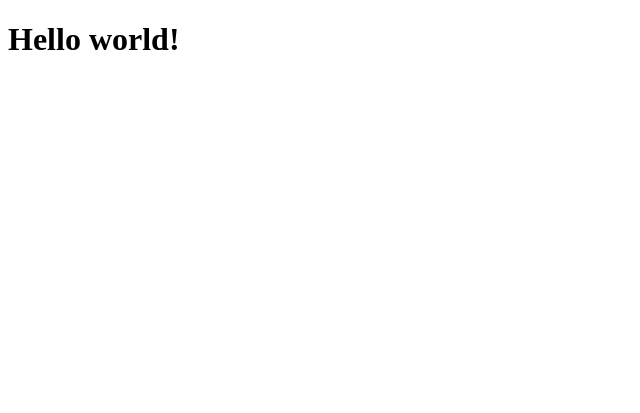
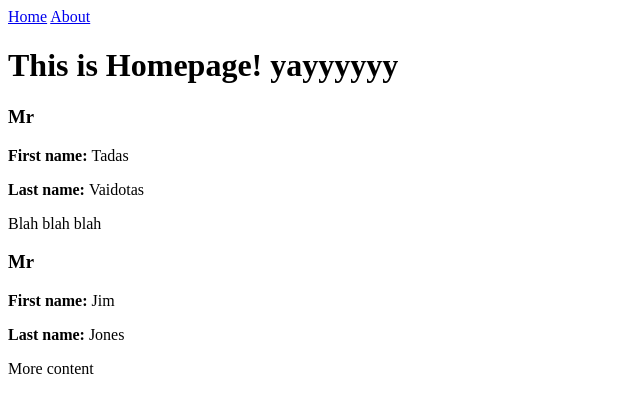
Before and after one commit to sdhalliday92/FirstFlaskApp, a Flask app: page / in a window 1280 px wide. Shown: the top 413 px of the page, without its empty margins (0-640 px from the left). Run offline with Flask 2, Linux system fonts and the light colour scheme.

Commit message:
Created about.html, added content to homepage and added links

```diff
--- a/app.py
+++ b/app.py
@@ -1,27 +1,33 @@
 from flask import Flask
 from flask import render_template
+
 app = Flask(__name__)
+
+dummyData = [
+    {
+        "f_name": "Tadas",
+        "l_name": "Vaidotas",
+        "title": "Mr",
+        "content": "Blah blah blah"
+    },
+    {
+        "f_name": "Jim",
+        "l_name": "Jones",
+        "title": "Mr",
+        "content": "More content"
+    }
+]
 
 
 @app.route('/')
 @app.route('/home')
-def hello_world():
-    return render_template('homepage.html', title='Homepage')
+def home():
+    return render_template('homepage.html', title='Homepage', posts=dummyData)
 
 
 @app.route('/about')
 def about():
-    return '''
-    <html lang="en">
-    <head>
-        <meta charset="UTF-8">
-        <title>About Page</title>
-    </head>
-    <body>
-        <h1>This about page</h1>
-    </body>
-    </html>
-    '''
+    return render_template('about.html', title='About')
 
 
 if __name__ == '__main__':
--- /dev/null
+++ b/templates/about.html
@@ -0,0 +1,5 @@
+{% extends "layout.html" %}
+
+{% block body_content %}
+    <h1>This is about page :)</h1>
+{% endblock %}
--- a/templates/homepage.html
+++ b/templates/homepage.html
@@ -1,5 +1,15 @@
 {% extends "layout.html" %}
 
 {% block body_content %}
-    <h1>Hello world!</h1>
+    <h1>This is Homepage! yayyyyyy</h1>
+
+    {% for post in posts %}
+        <div>
+            <h3>{{ post.title }}</h3>
+            <p><b>First name: </b> {{ post.f_name }}</p>
+            <p><b>Last name: </b> {{ post.l_name }}</p>
+            <p>{{ post.content }}</p>
+        </div>
+    {% endfor %}
+
 {% endblock %}
--- a/templates/layout.html
+++ b/templates/layout.html
@@ -9,6 +9,10 @@
     {% endif %}
 </head>
 <body>
+    <div class="navbar">
+        <a href="{{ url_for('home') }}">Home</a>
+        <a href="{{ url_for('about') }}">About</a>
+    </div>
     {% block body_content %}{% endblock %}
 </body>
 </html>
```
